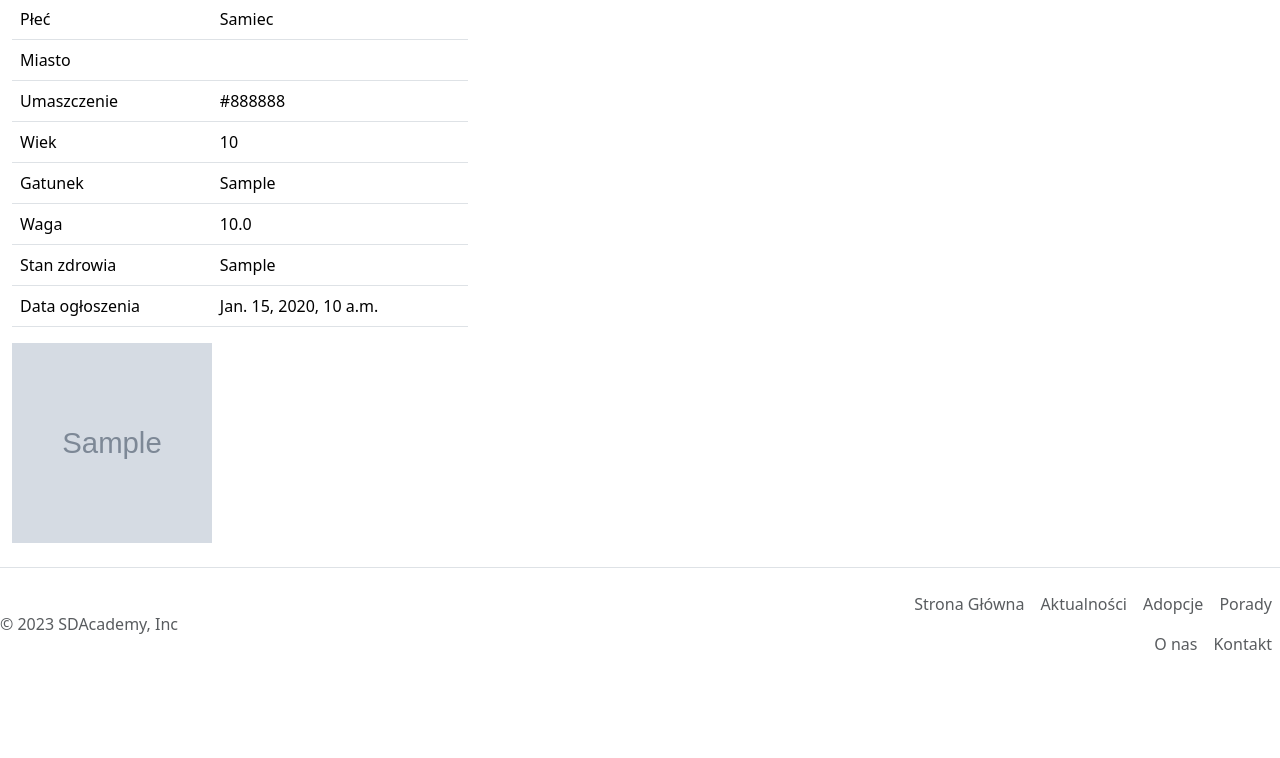
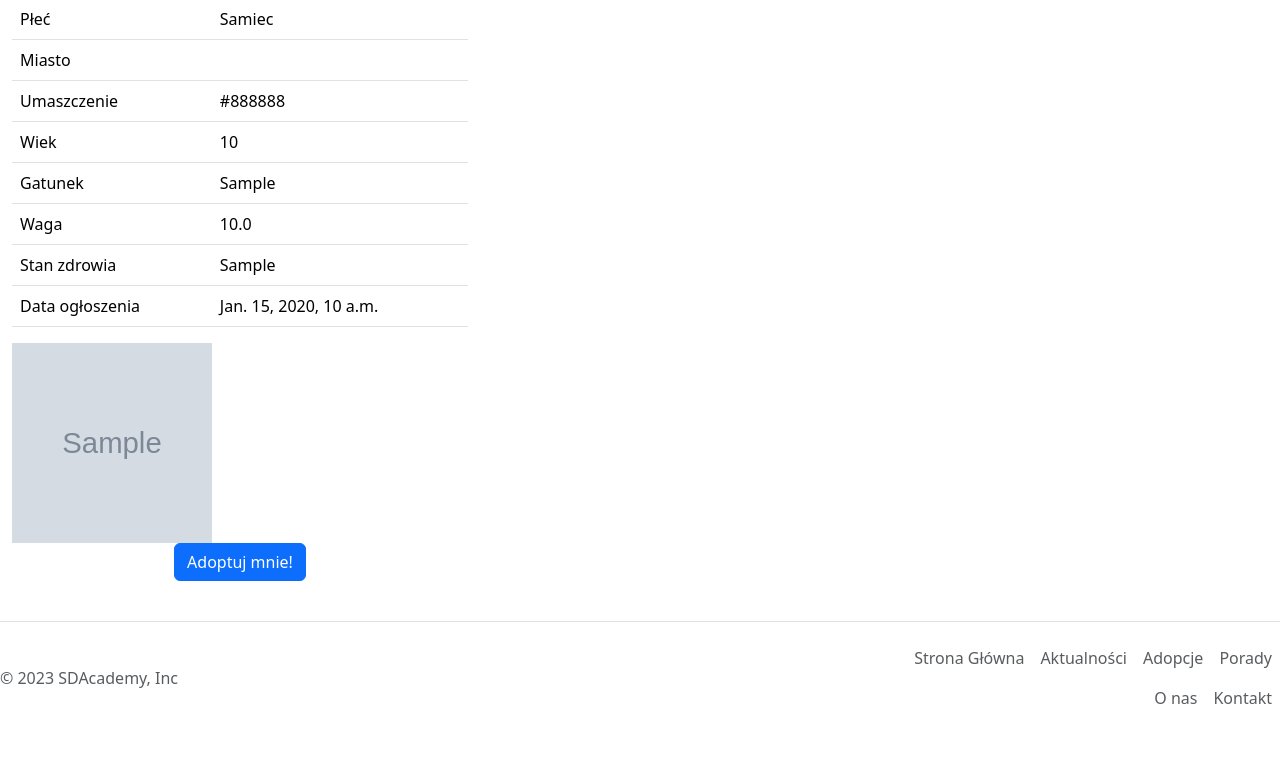
Before and after one commit to NataliaMarciniak/IT-Zwierzak, a Django app: page /article/1 in a window 1280 px wide. Shown: the part 223-981 px from the top of the page. Before the commit the page ends 873 px from the top, so only its background shows below. Run offline with Django 4.2, Linux system fonts and the light colour scheme; tables that the repository leaves empty hold one stand-in row (values such as "Sample post"); grey boxes marked "Sample" are stand-in pictures.

Commit message:
customize animals_for_adoption

```diff
--- a/it_zwierzak/adoption_announcement/templates/adoption_announcement/animals_for_adoption.html
+++ b/it_zwierzak/adoption_announcement/templates/adoption_announcement/animals_for_adoption.html
@@ -9,7 +9,7 @@
     {% for animal in object_list %}
         <div class="card p-2 m-2 col-2">
             <div class="card-body">
-                <img class="card-img-top" src="https://vetexpert.eu/wp-content/uploads/2019/01/blog_alergia_800x600_20201014-1.jpg">
+                <img class="card-img-top" src="{{ animal.image.url }}">
                 <p  class="fw-bold text-center">{{ animal.name }}</p>
                 <p class="text-left">
                     {{ animal.short_description }}
--- a/it_zwierzak/adoption_announcement/templates/adoption_announcement/announcement_detail.html
+++ b/it_zwierzak/adoption_announcement/templates/adoption_announcement/announcement_detail.html
@@ -49,6 +49,15 @@
                     </div>
                 </div>
                 <img src="{{ animal.image.url }}" width="200" height="200">
+                <p class="text-center"><a href="{% url 'adoption_application' animal.pk  %}" class="btn btn-primary">Adoptuj mnie!</a></p>
+            </div>
+        </div>
+        <div class="col-lg-6 col-sm-12 mb-3 mb-xl-0">
+            <div class="adoption-entry">
+                <div id="myCarousel" class="carousel slide" data-ride="carousel">
+                    <ol class="carousel-indicators"></ol>
+                    <div class="carousel-inner"></div>
+                </div>
             </div>
         </div>
     </div>
--- a/it_zwierzak/adoption_announcement/urls.py
+++ b/it_zwierzak/adoption_announcement/urls.py
@@ -6,8 +6,7 @@ urlpatterns = [
     path('adopted_animals', views.adopted, name='adopted_animals'),
     path('animals_for_adoption', Announcement.as_view(), name='animals_for_adoption'),
     path('article/<int:pk>', AnimalDetail.as_view(), name='animal_detail'),
-    path('announcement_detail', views.adoption_card, name='announcement_detail'),
-    path('adoption_application', AdoptionApplicationView.as_view(), name='adoption_application'),
+    path('adoption_form/<int:pk>', AdoptionApplicationView.as_view(), name='adoption_application'),
     path('confirmation_adoption_application', views.confirmation_adoption_application,
          name='confirmation_adoption_application'),
 ]
--- a/it_zwierzak/adoption_announcement/views.py
+++ b/it_zwierzak/adoption_announcement/views.py
@@ -1,5 +1,5 @@
-from django.shortcuts import render, redirect
-from django.views.generic import View, ListView, DetailView
+from django.shortcuts import render
+from django.views.generic import ListView, DetailView, View
 from .forms import AdoptionForm
 from django.contrib.auth.mixins import LoginRequiredMixin
 from .models import Animal
@@ -19,10 +19,6 @@ class AnimalDetail(DetailView):
     template_name = 'adoption_announcement/announcement_detail.html'
 
 
-def adoption_card(request):
-    return render(request, 'adoption_announcement/announcement_detail.html')
-
-
 def adoption_form(request):
     return render(request, 'adoption_announcement/adoption_application.html')
 
@@ -32,9 +28,10 @@ def confirmation_adoption_application(request):
 
 
 class AdoptionApplicationView(LoginRequiredMixin, View):
+    model = Animal
     template_name = 'adoption_announcement/adoption_application.html'
 
-    def get(self, request):
+    def get(self, request, pk):
         form = AdoptionForm()
         return render(request, self.template_name, {'form': form})
 
```
